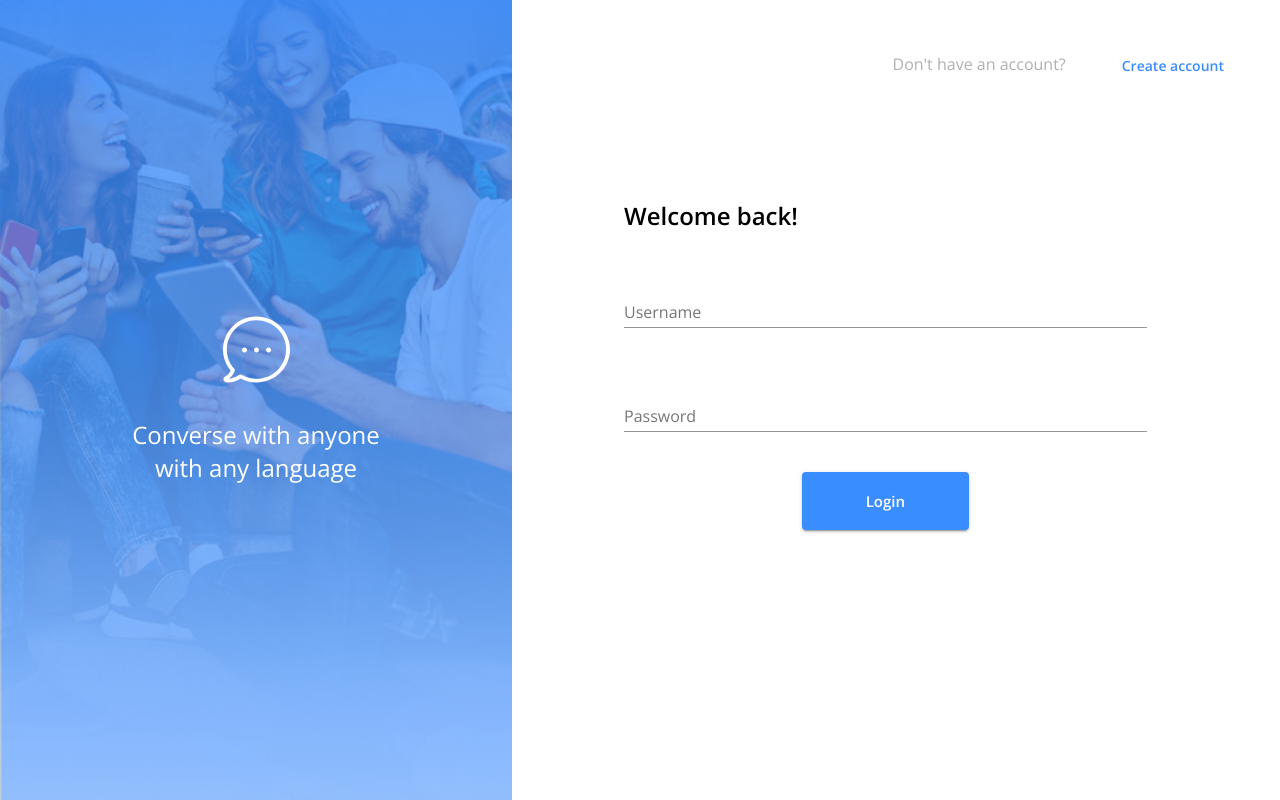
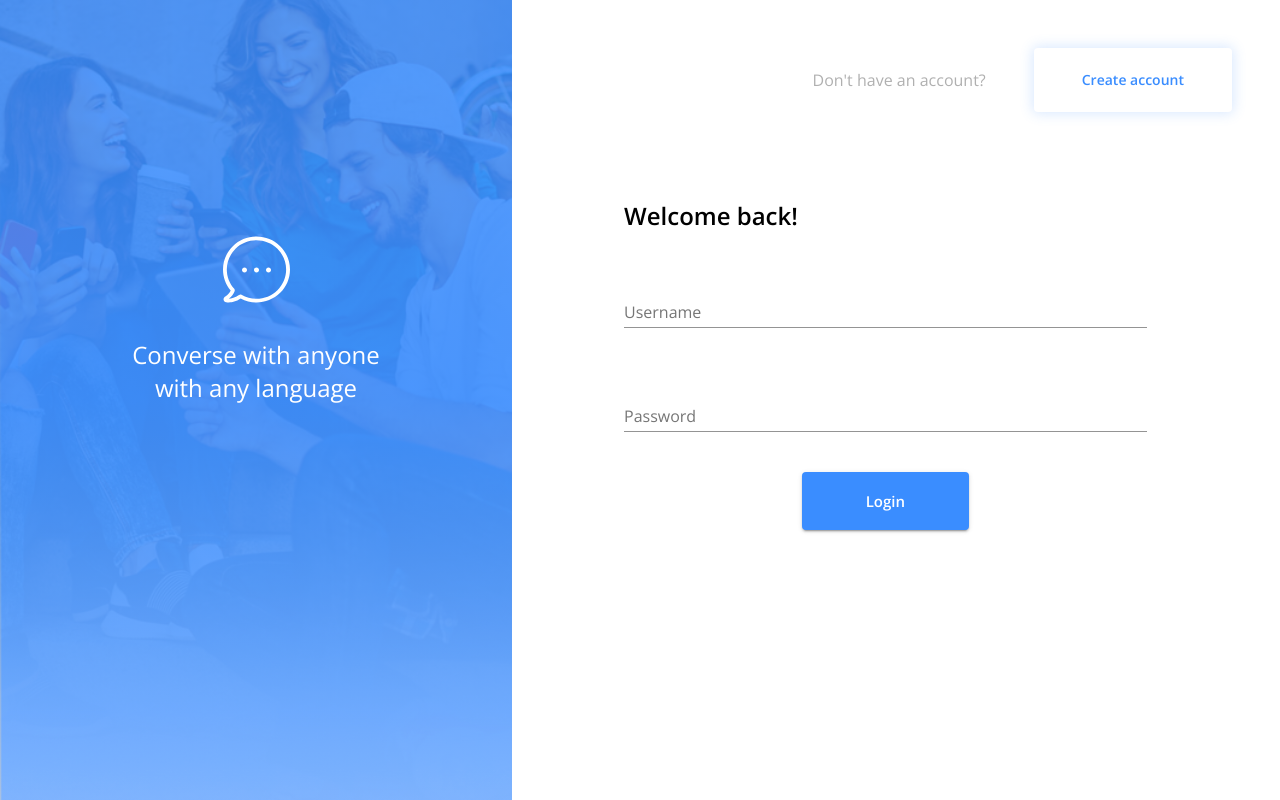
Before and after one commit to theDanielTo/messenger-2621, a React (Create React App) app in the folder client/: page /login in a window 1280 px wide. Built offline with nearby package versions, Linux system fonts and the light colour scheme; no server answers.

Commit message:
Seperated gradient into Box component. Further adjustments to padding on different screen sizes.

```diff
--- a/client/src/Login.js
+++ b/client/src/Login.js
@@ -12,7 +12,7 @@ import {
 import { SideBanner } from "./components/Authentication/index";
 import { login } from "./store/utils/thunkCreators";
 
-const useStyles = makeStyles(() => ({
+const useStyles = makeStyles((theme) => ({
   root: {
     height: "100vh",
     width: "100%"
@@ -27,18 +27,25 @@ const useStyles = makeStyles(() => ({
     top: 0,
     right: 0,
     padding: "3rem",
-    '@media (max-width:680px)': {
-      width: "50%",
+    '@media (max-width:700px)': {
+      width: "80%",
       padding: "0.5rem",
       justifyContent: "flex-end"
     }
   },
   routeText: {
-    lineHeight: "2rem",
+    lineHeight: "4rem",
     marginRight: "3rem",
-    '@media (max-width:680px)': {
+    '@media (max-width:820px)': {
       fontSize: 14,
       marginRight: "1rem"
+    }
+  },
+  createAccountBtn: {
+    padding: "1rem 3rem",
+    boxShadow: "0 0 0.8rem 0.1rem rgba(58, 141, 255, 0.2)",
+    '@media (max-width:820px)': {
+      padding: "1rem 2rem"
     }
   },
   formContainer: {
@@ -94,7 +101,11 @@ const Login = (props) => {
           <Typography color="secondary" className={classes.routeText}>
             Don't have an account?
           </Typography>
-          <Button onClick={() => history.push("/register")} color="primary">
+          <Button
+            onClick={() => history.push("/register")}
+            color="primary"
+            className={classes.createAccountBtn}
+          >
             Create account
           </Button>
         </Grid>
--- a/client/src/components/Authentication/SideBanner.js
+++ b/client/src/components/Authentication/SideBanner.js
@@ -2,15 +2,20 @@ import React from "react";
 import { makeStyles } from "@material-ui/core/styles";
 import { Grid, Box, Typography } from "@material-ui/core";
 
-const useStyles = makeStyles(() => ({
+const useStyles = makeStyles((theme) => ({
   root: {
     height: "100%",
     width: "40%",
-    background: "linear-gradient(to top, rgba(58, 141, 255, .10), rgba(58, 141, 255, .90)), url('./assets/bg-img.png') center/cover no-repeat",
+    background: "url('./assets/bg-img.png') center/cover no-repeat",
     color: "#FFF"
   },
+  gradient: {
+    height: "100%",
+    background: "linear-gradient(rgba(58, 141, 255, 0.85) 50%, rgba(58, 141, 255, 0.3))"
+  },
   bannerText: {
-    height: "100%"
+    height: "100%",
+    transform: "translateY(-10%)"
   },
   bannerIcon: {
     marginBottom: "2rem"
@@ -25,24 +30,26 @@ const SideBanner = () => {
       sx={{ display: { xs: "none", sm: "block" } }}
       className={classes.root}
     >
+      <Box className={classes.gradient}>
         <Grid container
           direction="column"
           justifyContent="center"
           alignItems="center"
           className={classes.bannerText}
         >
-        <Grid item className={classes.bannerIcon}>
+          <Box className={classes.bannerIcon}>
             <img src="./assets/bubble.svg" alt="bubble" />
-        </Grid>
-        <Grid item>
+          </Box>
+          <Box>
             <Typography variant="h5" align="center">
               Converse with anyone
             </Typography>
             <Typography variant="h5" align="center">
               with any language
             </Typography>
+          </Box>
         </Grid>
-      </Grid>
+      </Box>
     </Box>
   );
 }
```
Lines whose indentation alone changed are shown as unchanged.
